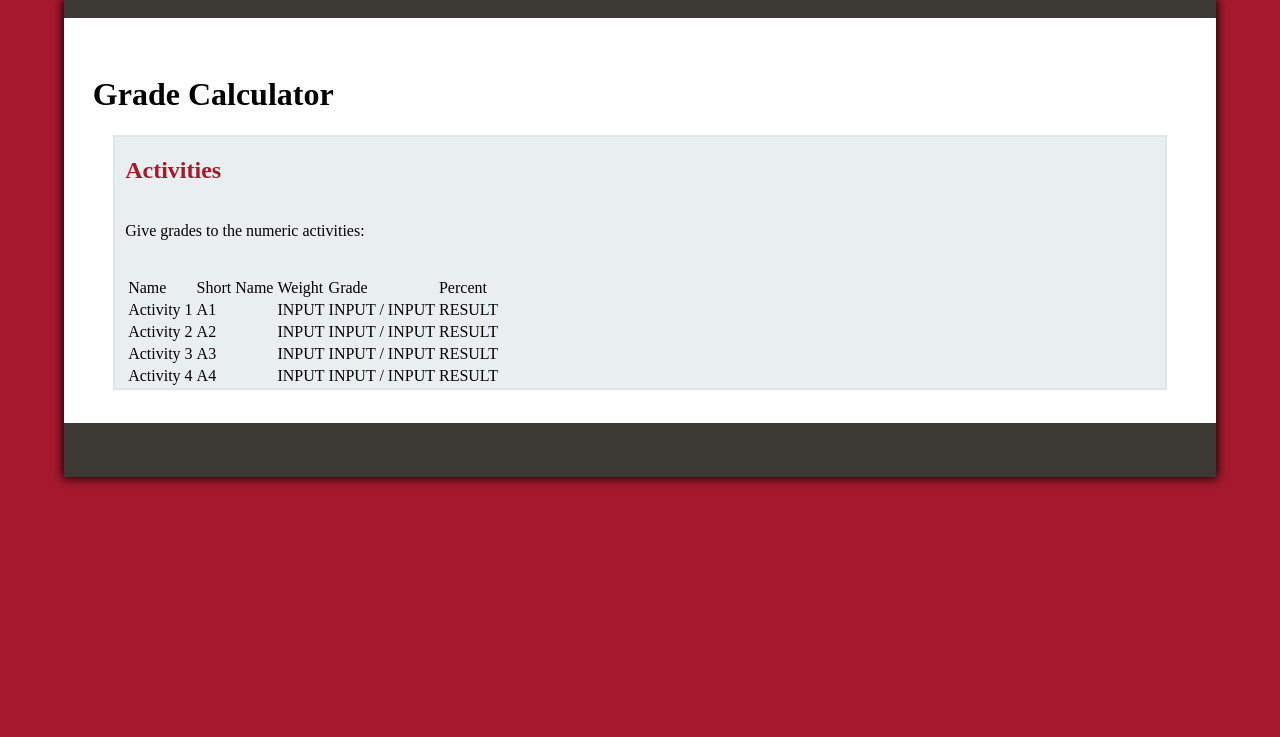
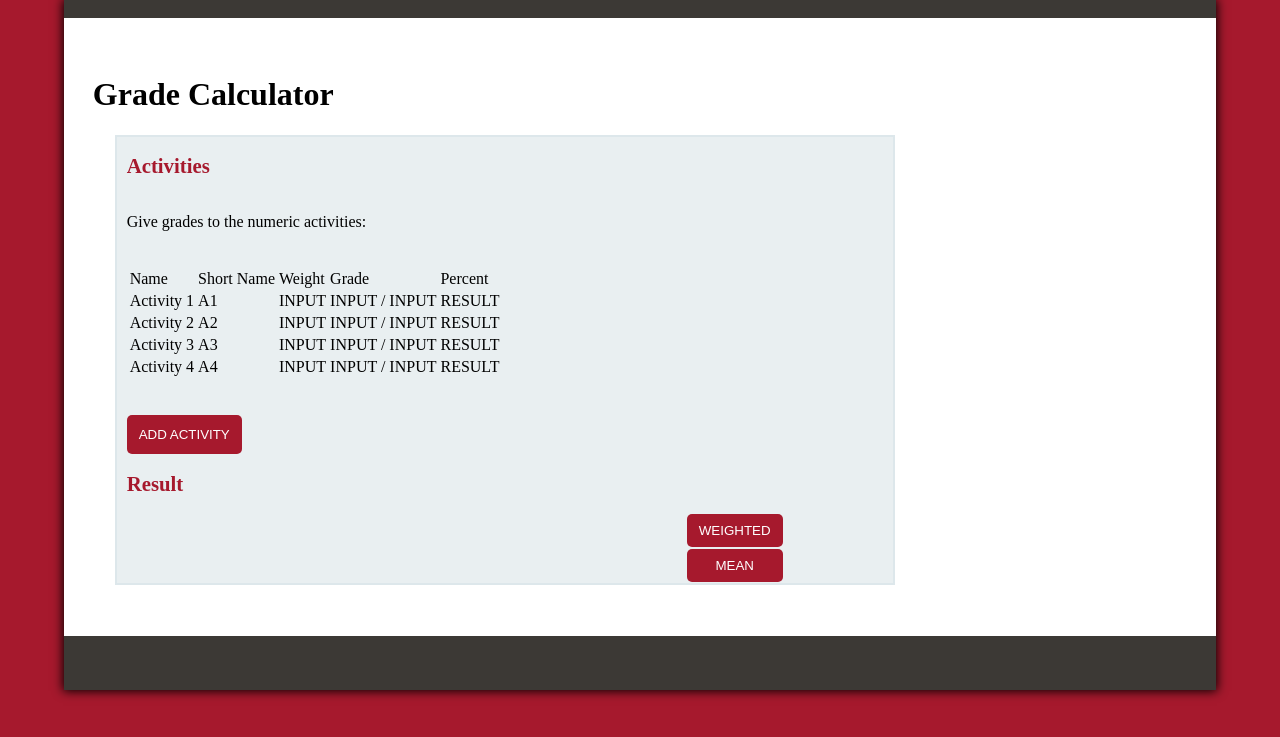
Before and after one commit to Olpheux/CMPT276-Assignment-1, a PHP site: page / in a window 1280 px wide. Shown: the top 737 px of the page. Run offline with PHP 8.4, Linux system fonts and the light colour scheme.

Commit message:
Buttons added
No functionality yet, but they exist. Still need to finish formatting on table and make buttons work.

```diff
--- a/calculator.css
+++ b/calculator.css
@@ -24,8 +24,8 @@ body {
 }
 
 #calculator{
-  width: 95%;
-  margin-left: auto;
+  width: 70%;
+  margin-left: 2%;
   margin-right: auto;
   margin-bottom: 3%;
   padding-left: 10px;
@@ -35,10 +35,37 @@ body {
   border-color: #dde7eb;
 }
 
-#lower_border{
+#lowerBorder{
   background-color: #3c3935;
+}
+
+#rightAlignedButtons{
+  margin-left: 73%;
+  margin-right: 1%;
+}
+
+#modeButton{
+  background-color: #a6192d;
+  color: white;
+  width: 48%;
+  padding-left: auto;
+  padding-right: auto;
+  padding-top: 7px;
+  padding-bottom: 7px;
+  margin: 1px;
+  border-radius: 5px;
+  border-color: #00000000;
+}
+
+#addRowButton{
+  background-color: #a6192d;
+  border-radius: 5px;
+  border-color: #00000000;
+  color: white;
+  padding: 10px;
 }
 
 h2{
   color: #a6192d;
+  font-size: 130%
 }
--- a/index.html
+++ b/index.html
@@ -60,9 +60,19 @@
             <td>RESULT</td>
           </tr>
         </table>
+      <br />
+      <br />
+      <button onclick="addRow()" id="addRowButton">ADD ACTIVITY</button>
+      <br />
+      <h2>Result</h2>
+        <div id="rightAlignedButtons">
+          <button onclick="weightedMode()" id="modeButton">WEIGHTED</button>
+          <button onclick="meanMode()" id="modeButton">MEAN</button>
+        </div>
       </div>
+      <br />
     </div>
-    <div id="lower_border"> <!-- Grey bar at bottom of page-->
+    <div id="lowerBorder"> <!-- Grey bar at bottom of page-->
       <br /><br /><br /> <!-- There *has* to be a better way to do this.-->
     </div>
   </div>
```
